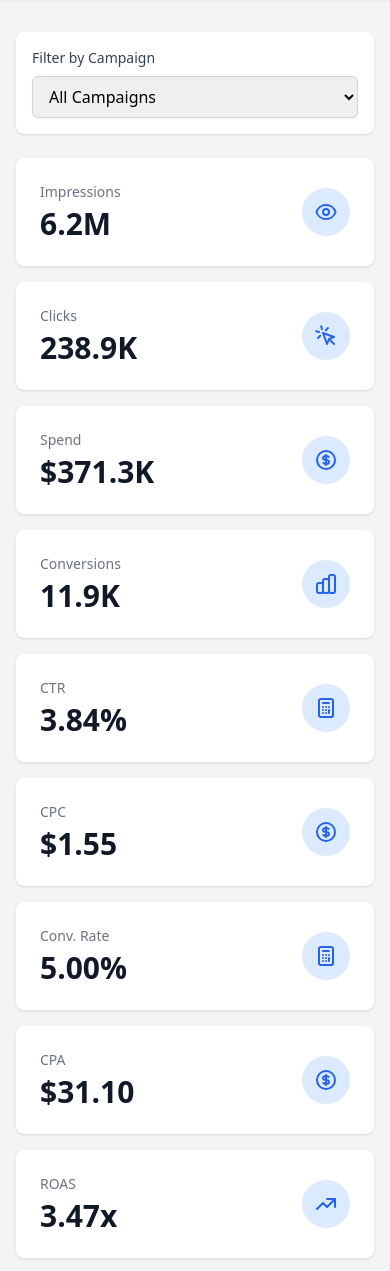
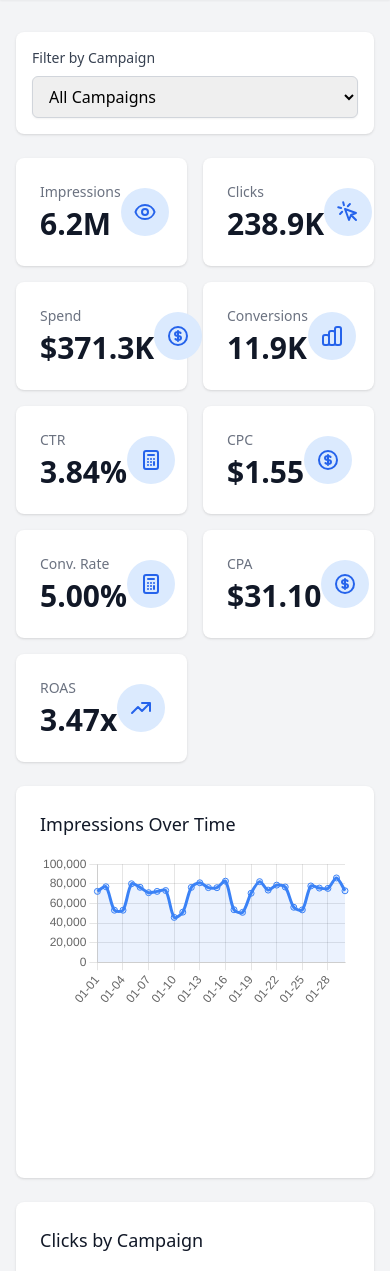
Before and after one commit to kamalmemon/sm-agentic-workshop, a FastAPI app: page / in a window 390 px wide. Shown: the part 61-1332 px from the top of the page. Run offline with FastAPI, Linux system fonts and the light colour scheme; data comes from the database, SQL or seed files in the repository; some libraries are stand-ins or nearby versions.

Commit message:
feat: update grid layout for 8 metric cards
TESTPROJ-12

```diff
--- a/src/templates/dashboard.html
+++ b/src/templates/dashboard.html
@@ -7,7 +7,7 @@
     </div>
 
     <div id="metrics-section"
-         class="grid grid-cols-1 md:grid-cols-2 lg:grid-cols-4 gap-4"
+         class="grid grid-cols-2 md:grid-cols-4 lg:grid-cols-4 xl:grid-cols-4 gap-4"
          hx-get="/metrics/all"
          hx-trigger="load, campaignChanged from:body"
          hx-swap="innerHTML">
```
